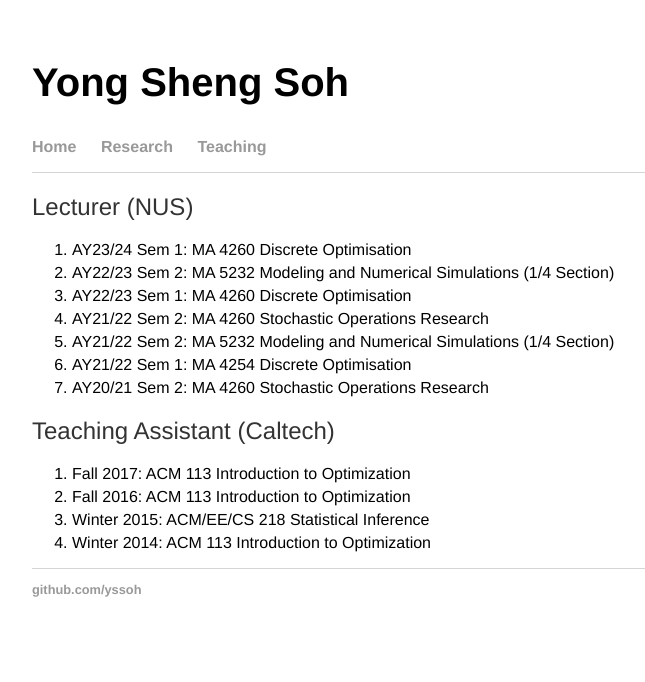
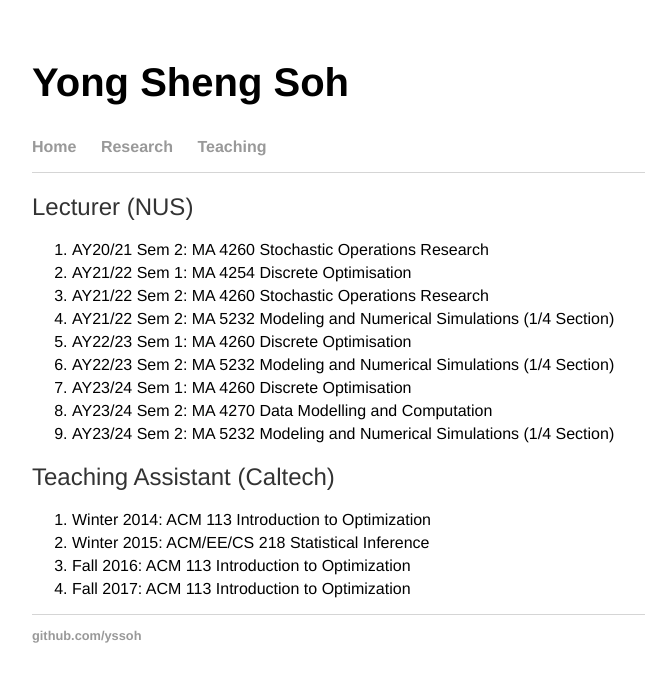
Before and after one commit to yssoh/yssoh.github.io, a Jekyll site: the page built from teaching/index.html, in a window 1280 px wide. Shown: the top 682 px of the page, without its empty margins (96-741 px from the left). Built offline with Jekyll 4.4.1, drawn with Linux system fonts in a browser that asks for light colours.

Commit message:
Update index.html

```diff
--- a/teaching/index.html
+++ b/teaching/index.html
@@ -6,20 +6,22 @@
 <div class="blurb">
   <h2>Lecturer (NUS)</h2>
   <ol>
-	<li>AY23/24 Sem 1: MA 4260 Discrete Optimisation</li>
-	<li>AY22/23 Sem 2: MA 5232 Modeling and Numerical Simulations (1/4 Section)</li>
-	<li>AY22/23 Sem 1: MA 4260 Discrete Optimisation</li>
+	<li>AY20/21 Sem 2: MA 4260 Stochastic Operations Research</li>
+	<li>AY21/22 Sem 1: MA 4254 Discrete Optimisation</li>
 	<li>AY21/22 Sem 2: MA 4260 Stochastic Operations Research</li>
 	<li>AY21/22 Sem 2: MA 5232 Modeling and Numerical Simulations (1/4 Section)</li>
-	<li>AY21/22 Sem 1: MA 4254 Discrete Optimisation</li>
-	<li>AY20/21 Sem 2: MA 4260 Stochastic Operations Research</li>
+	<li>AY22/23 Sem 1: MA 4260 Discrete Optimisation</li>
+	<li>AY22/23 Sem 2: MA 5232 Modeling and Numerical Simulations (1/4 Section)</li>
+	<li>AY23/24 Sem 1: MA 4260 Discrete Optimisation</li>
+	<li>AY23/24 Sem 2: MA 4270 Data Modelling and Computation</li>
+	<li>AY23/24 Sem 2: MA 5232 Modeling and Numerical Simulations (1/4 Section)</li>
   </ol>
 
   <h2>Teaching Assistant (Caltech)</h2>
   <ol>
+	<li>Winter 2014: ACM 113 Introduction to Optimization</li>
+	<li>Winter 2015: ACM/EE/CS 218 Statistical Inference</li>
+	<li>Fall 2016: ACM 113 Introduction to Optimization</li>
 	<li>Fall 2017: ACM 113 Introduction to Optimization</li>
-	<li>Fall 2016: ACM 113 Introduction to Optimization</li>
-	<li>Winter 2015: ACM/EE/CS 218 Statistical Inference</li>
-	<li>Winter 2014: ACM 113 Introduction to Optimization</li>
   </ol>
 </div><!-- /.blurb -->
```
